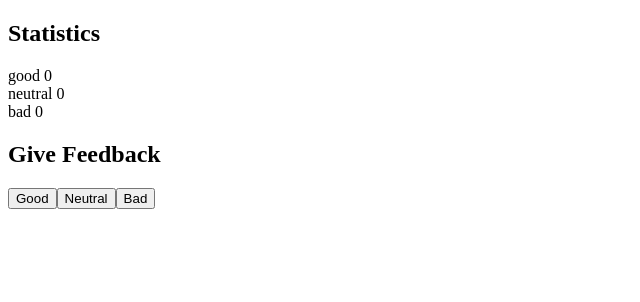
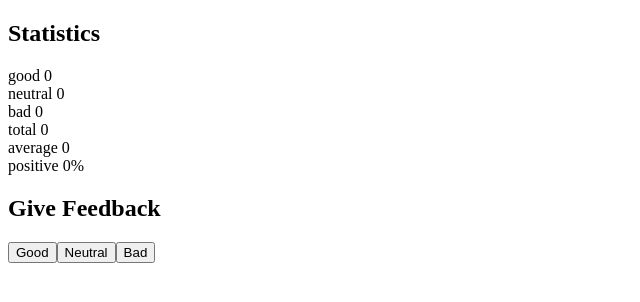
Before and after one commit to DKRapArtist/02-part1, a React (Vite) app: page / in a window 1280 px wide. Shown: the top 302 px of the page, without its empty margins (0-640 px from the left). Built offline with nearby package versions, Linux system fonts and the light colour scheme.

Commit message:
completed unicafe step 2

```diff
--- a/src/App.jsx
+++ b/src/App.jsx
@@ -1,12 +1,18 @@
 import { useState } from "react";
 
 const Statistics = (props) => {
+  const total = props.good + props.neutral + props.bad;
+  const average = (props.good - props.bad) / total;
+  const positive = ((total - props.neutral - props.bad) / total) * 100;
   return (
     <div>
       <h2>Statistics</h2>
       <Counter name="good" count={props.good} />
       <Counter name="neutral" count={props.neutral} />
       <Counter name="bad" count={props.bad} />
+      <Counter name="total" count={total} />
+      <Counter name="average" count={average ? average : 0} />
+      <Counter name="positive" count={(positive ? positive : 0) + "%"} />
     </div>
   );
 };
```
